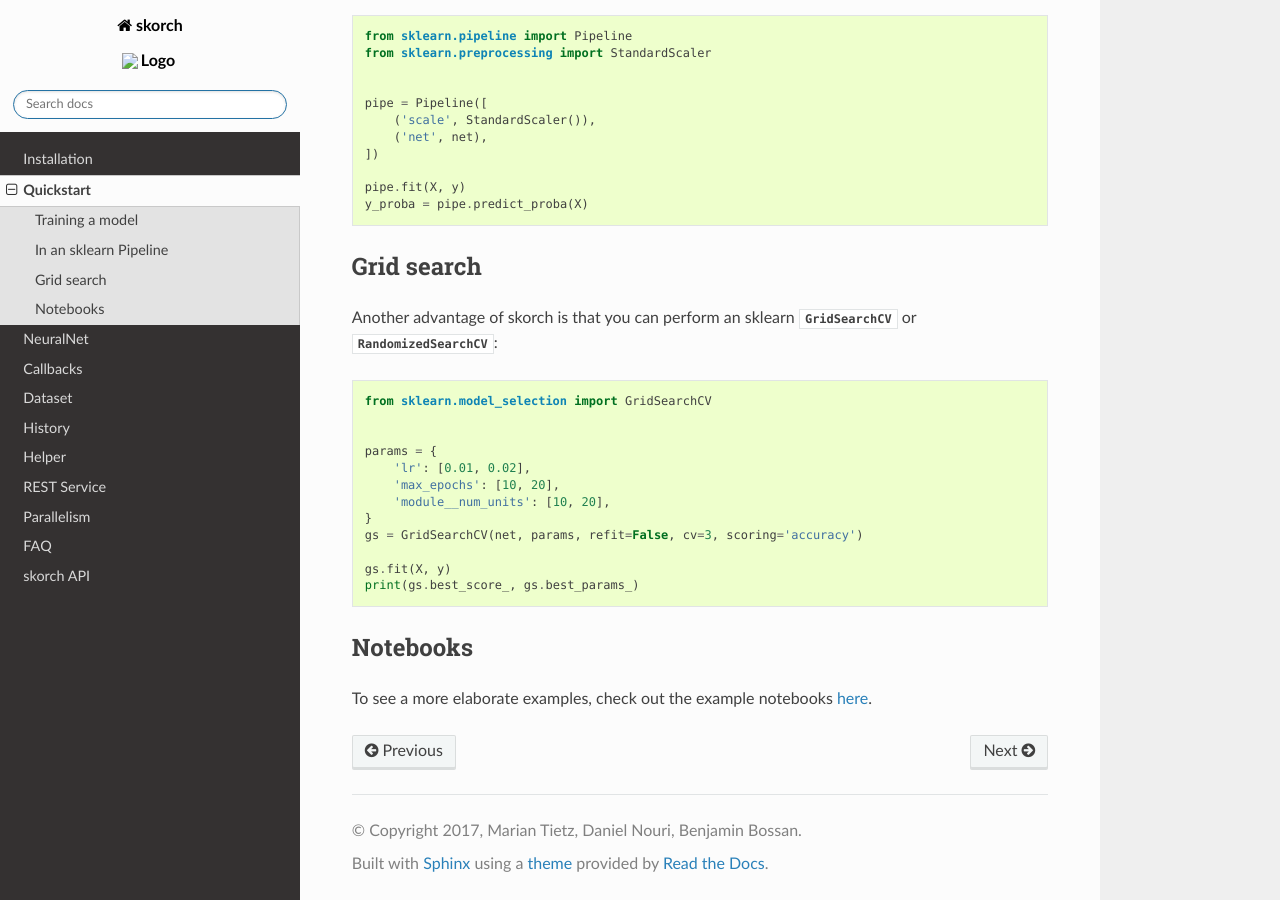
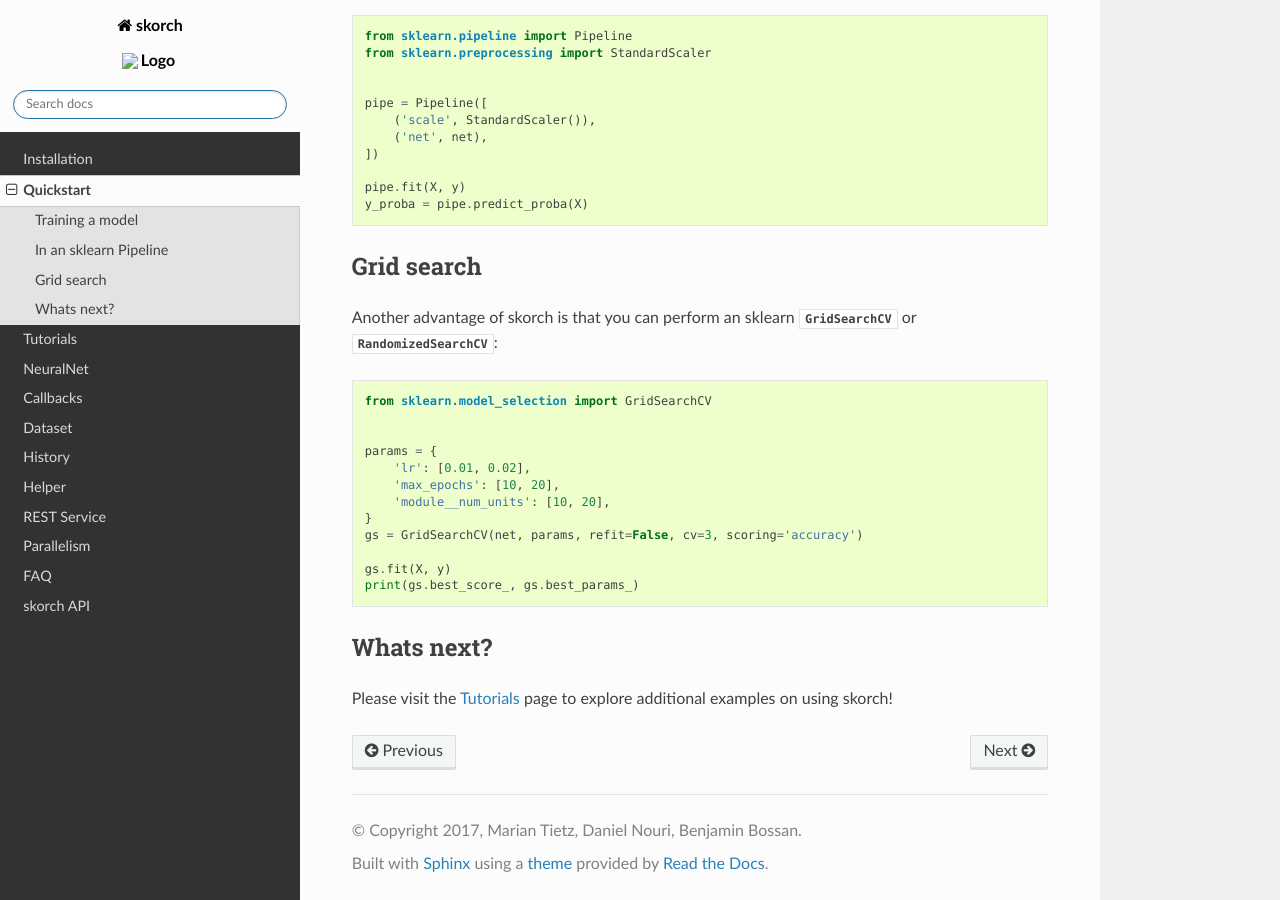
Before and after one commit to skorch-dev/skorch, a Sphinx documentation site: the page built from docs/user/quickstart.rst, in a window 1280 px wide and 900 px high, scrolled down 1110 px. Built offline with Sphinx 7.4.7 and the Read the Docs theme 2.0.0, drawn with Linux system fonts in a browser that asks for light colours.

Commit message:
DOC: Adds tutorials section and move MNIST to notebooks (#276)
* DOC: Adds tutorials section
* DOC: Move MNIST to notebooks

```diff
--- a/docs/index.rst
+++ b/docs/index.rst
@@ -37,6 +37,7 @@
 
    user/installation
    user/quickstart
+   user/tutorials
    user/neuralnet
    user/callbacks
    user/dataset
--- a/docs/user/quickstart.rst
+++ b/docs/user/quickstart.rst
@@ -97,9 +97,7 @@
     print(gs.best_score_, gs.best_params_)
 
 
-Notebooks
----------
+Whats next?
+-----------
 
-To see a more elaborate examples, check out the example notebooks
-`here
-<https://nbviewer.jupyter.org/github/dnouri/skorch/blob/master/notebooks/>`__.
+Please visit the :ref:`tutorials` page to explore additional examples on using skorch!
```
Also changed, not shown: docs/user/tutorials.rst (added, +20 -0 lines), 2 other files.
